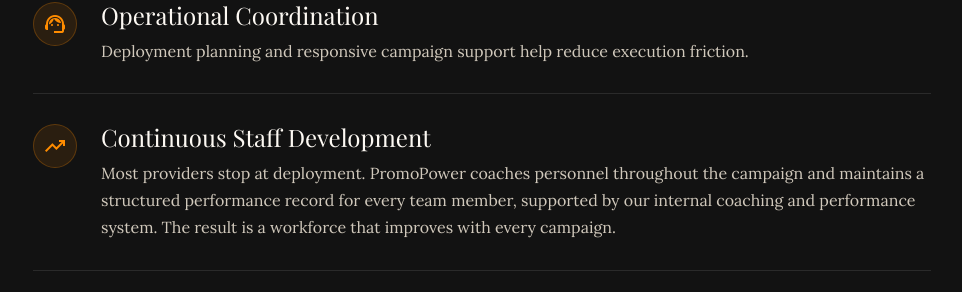
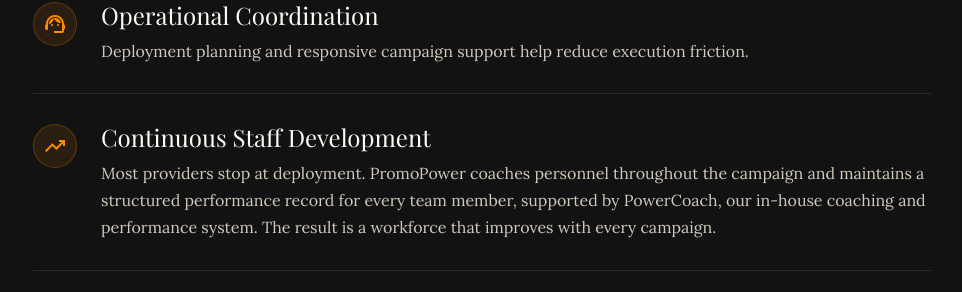
Before and after one commit to bangkok2000/promopower-website, a Next.js app: page /why-promopower in a window 1280 px wide. Shown: the part 1031-1323 px from the top of the page, without its empty margins (317-1279 px from the left). Built offline with nearby package versions, Linux system fonts and the light colour scheme; no server answers; a web font is replaced by a local one.

Commit message:
Name PowerCoach in Continuous Staff Development card

```diff
--- a/app/why-promopower/page.tsx
+++ b/app/why-promopower/page.tsx
@@ -39,7 +39,7 @@
   {
     title: "Continuous Staff Development",
     description:
-      "Most providers stop at deployment. PromoPower coaches personnel throughout the campaign and maintains a structured performance record for every team member, supported by our internal coaching and performance system. The result is a workforce that improves with every campaign.",
+      "Most providers stop at deployment. PromoPower coaches personnel throughout the campaign and maintains a structured performance record for every team member, supported by PowerCoach, our in-house coaching and performance system. The result is a workforce that improves with every campaign.",
     icon: "trending_up",
   },
   {
```
